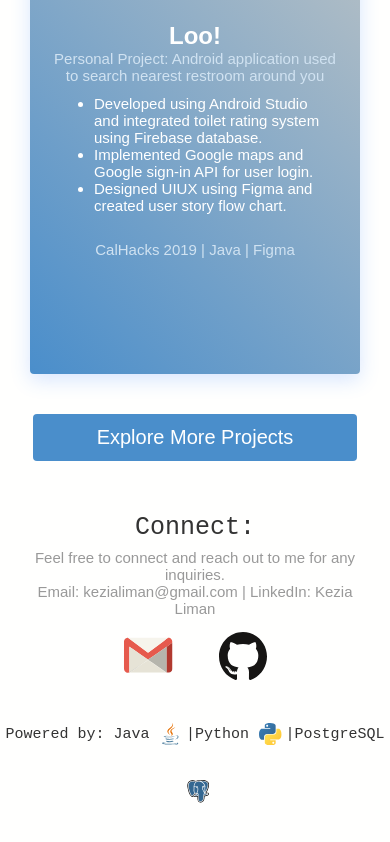
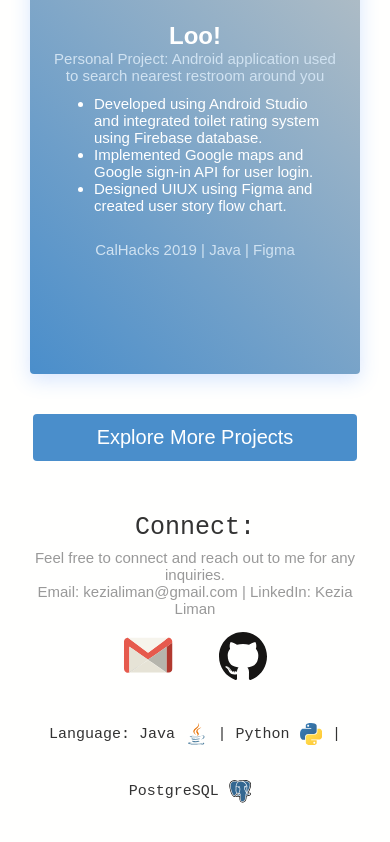
Before and after one commit to kezialiman/project, a React (Create React App) app: page / in a window 390 px wide. Shown: the part 2340-3182 px from the top of the page. Built offline with nearby package versions, Linux system fonts and the light colour scheme; some icons are missing.

Commit message:
change powered to language

```diff
--- a/src/App.css
+++ b/src/App.css
@@ -179,6 +179,8 @@ svg:hover {
   }
 
   .svg-icon svg {
+    padding-left: 10px;
+    padding-right: 10px;
     height: 1.5em;
     width: 1.5em;
   }
--- a/src/App.js
+++ b/src/App.js
@@ -66,10 +66,10 @@ function App() {
         </a>
       </div>
       <div className='svg-icon'>
-        <h7>Powered by:
+        <h7>Language:
         Java<Java />
-        |Python<Python />
-        |PostgreSQL<Postgresql />
+        | Python<Python />
+        | PostgreSQL<Postgresql />
         </h7>
       </div>
       <div className="row_full"></div>
```
